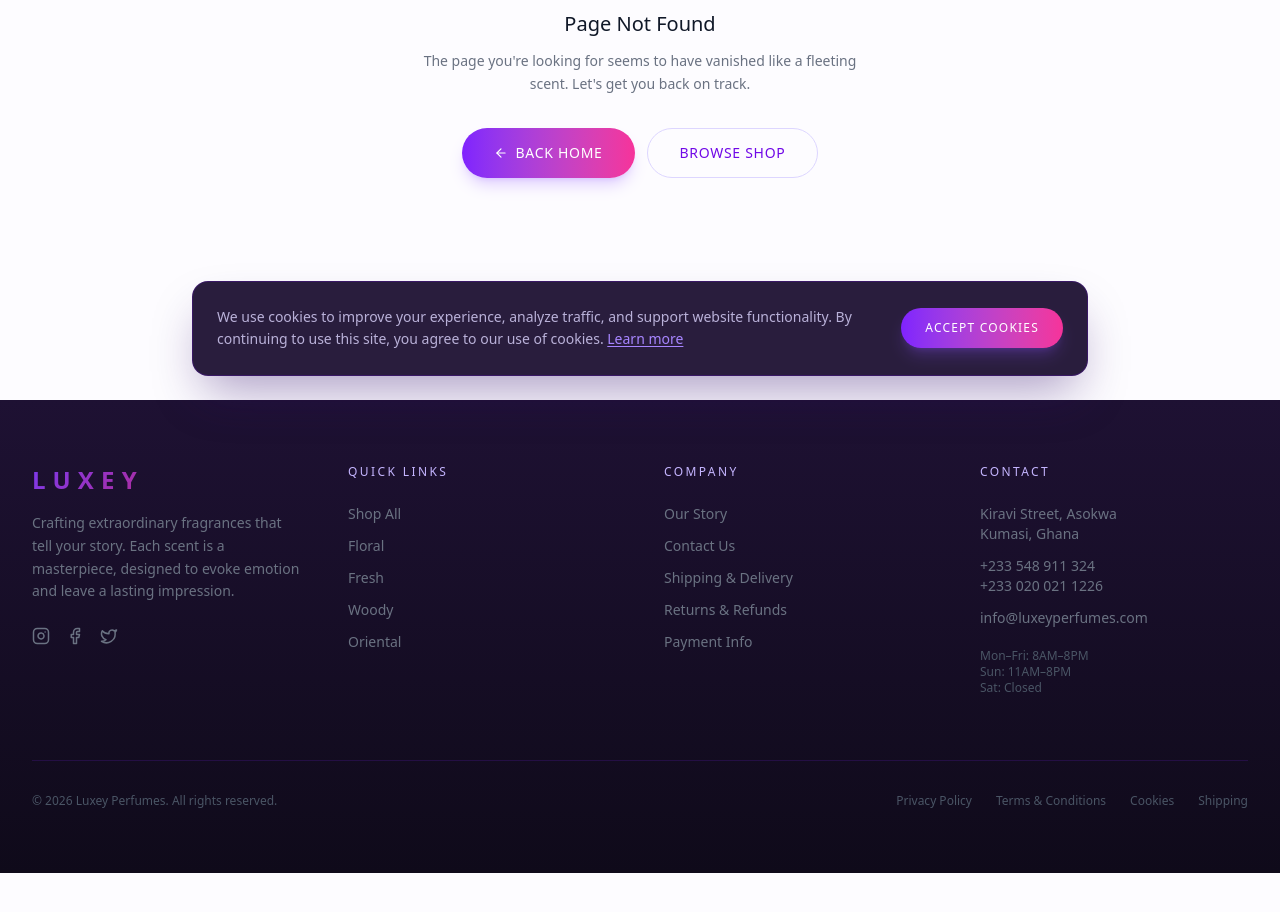
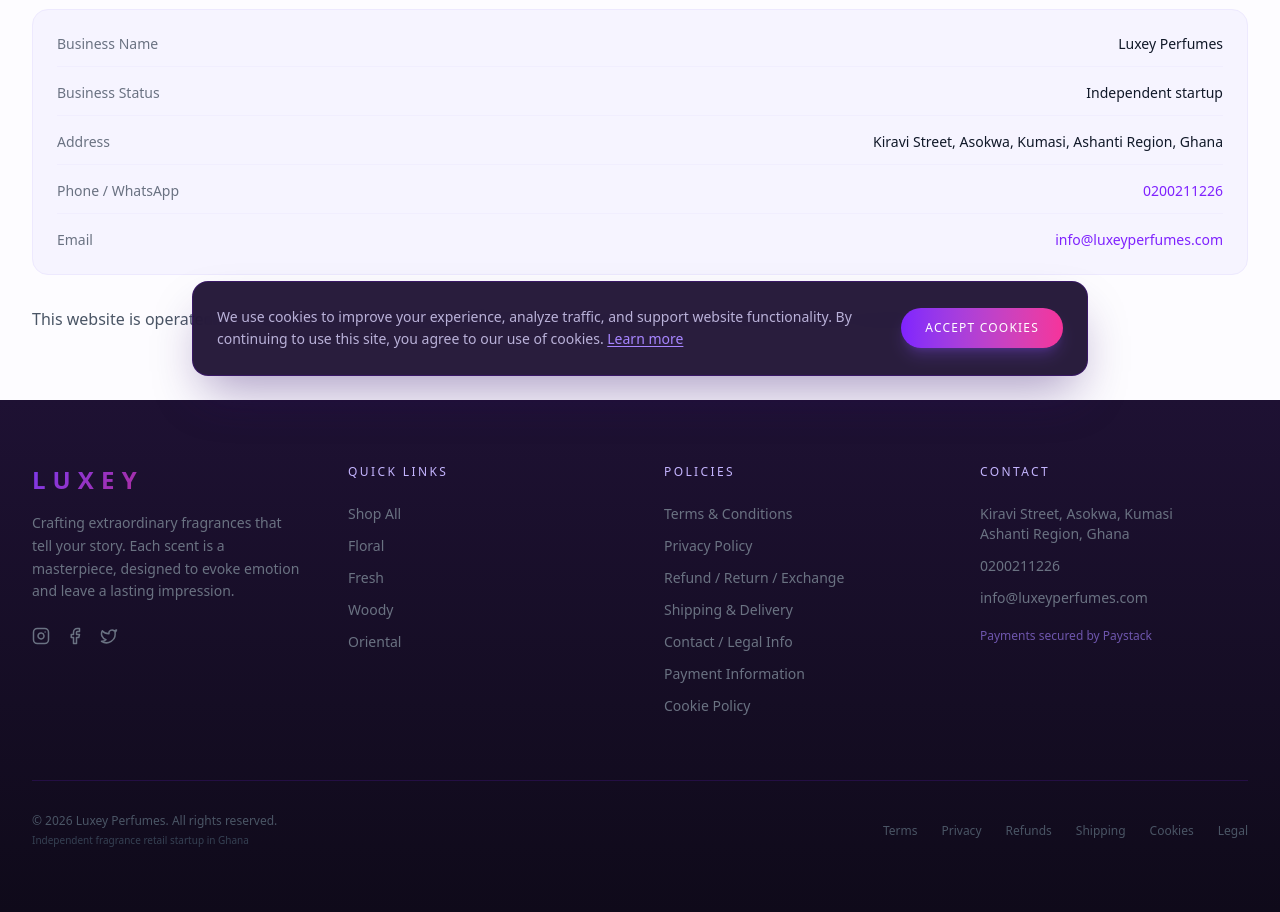
Before and after one commit to Invincible1811/LuxeyPerfumes, a Next.js app: page /policies/legal in a window 1280 px wide. Before the commit this address had no page. Shown: the part 400-1312 px from the top of the page. Before the commit the page ends 1273 px from the top, so only its background shows below. Built offline with nearby package versions, Linux system fonts and the light colour scheme.

Commit message:
Add Contact/Legal Info page, update footer with all 7 policy links, update checkout secure payment note

```diff
--- a/src/app/checkout/page.tsx
+++ b/src/app/checkout/page.tsx
@@ -290,10 +290,12 @@
                   Pay GH₵{totalPrice.toFixed(2)}
                 </button>
 
-                <p className="text-[10px] text-gray-400 text-center mt-3">
-                  Powered by Paystack. Supports cards, mobile money &amp;
-                  bank transfers.
-                </p>
+                <div className="text-center mt-4 space-y-1">
+                  <p className="text-xs font-medium text-gray-500">Secure Payment</p>
+                  <p className="text-[10px] text-gray-400">
+                    Payments are processed securely through Paystack. Your order will only be confirmed after successful payment authorization.
+                  </p>
+                </div>
               </div>
             </div>
           </div>
--- /dev/null
+++ b/src/app/policies/legal/page.tsx
@@ -0,0 +1,60 @@
+import type { Metadata } from "next";
+
+export const metadata: Metadata = {
+  title: "Contact / Legal Information",
+  description: "Contact and legal information for Luxey Perfumes.",
+};
+
+export default function LegalInfoPage() {
+  return (
+    <div className="pt-20">
+      <div className="bg-gradient-to-r from-violet-50 to-pink-50 border-b border-violet-100/50">
+        <div className="max-w-4xl mx-auto px-4 sm:px-6 lg:px-8 py-16">
+          <p className="text-xs tracking-[0.3em] text-violet-400 uppercase mb-2">
+            Information
+          </p>
+          <h1 className="text-4xl font-light text-gray-900 tracking-tight">
+            Contact / <span className="gradient-text">Legal</span> Information
+          </h1>
+        </div>
+      </div>
+
+      <div className="max-w-4xl mx-auto px-4 sm:px-6 lg:px-8 py-16 prose prose-gray prose-sm max-w-none">
+        <p>
+          Luxey Perfumes is an independent fragrance retail startup operating in Ghana.
+        </p>
+
+        <p>
+          For customer service, order support, legal inquiries, or complaints, please contact us using the details below:
+        </p>
+
+        <div className="bg-violet-50/80 border border-violet-100 rounded-2xl p-6 mt-6 space-y-4">
+          <div className="flex justify-between text-sm border-b border-violet-100/50 pb-3">
+            <span className="text-gray-500">Business Name</span>
+            <span className="font-medium text-gray-900">Luxey Perfumes</span>
+          </div>
+          <div className="flex justify-between text-sm border-b border-violet-100/50 pb-3">
+            <span className="text-gray-500">Business Status</span>
+            <span className="font-medium text-gray-900">Independent startup</span>
+          </div>
+          <div className="flex justify-between text-sm border-b border-violet-100/50 pb-3">
+            <span className="text-gray-500">Address</span>
+            <span className="font-medium text-gray-900">Kiravi Street, Asokwa, Kumasi, Ashanti Region, Ghana</span>
+          </div>
+          <div className="flex justify-between text-sm border-b border-violet-100/50 pb-3">
+            <span className="text-gray-500">Phone / WhatsApp</span>
+            <a href="tel:0200211226" className="font-medium text-violet-600 hover:text-violet-800">0200211226</a>
+          </div>
+          <div className="flex justify-between text-sm">
+            <span className="text-gray-500">Email</span>
+            <a href="mailto:info@luxeyperfumes.com" className="font-medium text-violet-600 hover:text-violet-800">info@luxeyperfumes.com</a>
+          </div>
+        </div>
+
+        <p className="mt-8 text-gray-600">
+          This website is operated as an early-stage retail business offering fragrance products for sale through online channels.
+        </p>
+      </div>
+    </div>
+  );
+}
--- a/src/components/Footer.tsx
+++ b/src/components/Footer.tsx
@@ -77,23 +77,29 @@
             </div>
           </div>
 
-          {/* Company & Policies */}
+          {/* Policies */}
           <div>
             <h4 className="text-xs tracking-[0.2em] text-violet-300 uppercase mb-6">
-              Company
+              Policies
             </h4>
             <div className="space-y-3">
               <Link
-                href="/about"
+                href="/policies/terms"
                 className="block text-sm text-gray-500 hover:text-violet-300 transition-colors"
               >
-                Our Story
+                Terms &amp; Conditions
               </Link>
               <Link
-                href="/contact"
+                href="/policies/privacy"
                 className="block text-sm text-gray-500 hover:text-violet-300 transition-colors"
               >
-                Contact Us
+                Privacy Policy
+              </Link>
+              <Link
+                href="/policies/refunds"
+                className="block text-sm text-gray-500 hover:text-violet-300 transition-colors"
+              >
+                Refund / Return / Exchange
               </Link>
               <Link
                 href="/policies/shipping"
@@ -102,16 +108,22 @@
                 Shipping &amp; Delivery
               </Link>
               <Link
-                href="/policies/refunds"
+                href="/policies/legal"
                 className="block text-sm text-gray-500 hover:text-violet-300 transition-colors"
               >
-                Returns &amp; Refunds
+                Contact / Legal Info
               </Link>
               <Link
                 href="/policies/payment"
                 className="block text-sm text-gray-500 hover:text-violet-300 transition-colors"
               >
-                Payment Info
+                Payment Information
+              </Link>
+              <Link
+                href="/policies/cookies"
+                className="block text-sm text-gray-500 hover:text-violet-300 transition-colors"
+              >
+                Cookie Policy
               </Link>
             </div>
           </div>
@@ -123,46 +135,50 @@
             </h4>
             <div className="space-y-3 text-sm text-gray-500">
               <p>
-                Kiravi Street, Asokwa
+                Kiravi Street, Asokwa, Kumasi
                 <br />
-                Kumasi, Ghana
+                Ashanti Region, Ghana
               </p>
               <p>
-                <a href="tel:+233548911324" className="hover:text-violet-300 transition-colors">+233 548 911 324</a>
-                <br />
-                <a href="tel:+2330200211226" className="hover:text-violet-300 transition-colors">+233 020 021 1226</a>
+                <a href="tel:0200211226" className="hover:text-violet-300 transition-colors">0200211226</a>
               </p>
               <p>
                 <a href="mailto:info@luxeyperfumes.com" className="hover:text-violet-300 transition-colors">info@luxeyperfumes.com</a>
               </p>
-              <p className="text-xs text-gray-600 pt-2">
-                Mon–Fri: 8AM–8PM
-                <br />
-                Sun: 11AM–8PM
-                <br />
-                Sat: Closed
+              <p className="text-xs text-violet-400/60 pt-2">
+                Payments secured by Paystack
               </p>
             </div>
           </div>
         </div>
 
         <div className="border-t border-violet-900/30 mt-16 pt-8 flex flex-col md:flex-row justify-between items-center gap-4">
-          <p className="text-xs text-gray-600">
-            &copy; {new Date().getFullYear()} Luxey Perfumes. All rights
-            reserved.
-          </p>
-          <div className="flex flex-wrap gap-4 sm:gap-6">
+          <div className="text-center md:text-left">
+            <p className="text-xs text-gray-600">
+              &copy; {new Date().getFullYear()} Luxey Perfumes. All rights reserved.
+            </p>
+            <p className="text-[10px] text-gray-700 mt-1">
+              Independent fragrance retail startup in Ghana
+            </p>
+          </div>
+          <div className="flex flex-wrap justify-center gap-4 sm:gap-6">
+            <Link href="/policies/terms" className="text-xs text-gray-600 hover:text-violet-400">
+              Terms
+            </Link>
             <Link href="/policies/privacy" className="text-xs text-gray-600 hover:text-violet-400">
-              Privacy Policy
+              Privacy
             </Link>
-            <Link href="/policies/terms" className="text-xs text-gray-600 hover:text-violet-400">
-              Terms &amp; Conditions
+            <Link href="/policies/refunds" className="text-xs text-gray-600 hover:text-violet-400">
+              Refunds
+            </Link>
+            <Link href="/policies/shipping" className="text-xs text-gray-600 hover:text-violet-400">
+              Shipping
             </Link>
             <Link href="/policies/cookies" className="text-xs text-gray-600 hover:text-violet-400">
               Cookies
             </Link>
-            <Link href="/policies/shipping" className="text-xs text-gray-600 hover:text-violet-400">
-              Shipping
+            <Link href="/policies/legal" className="text-xs text-gray-600 hover:text-violet-400">
+              Legal
             </Link>
           </div>
         </div>
```
